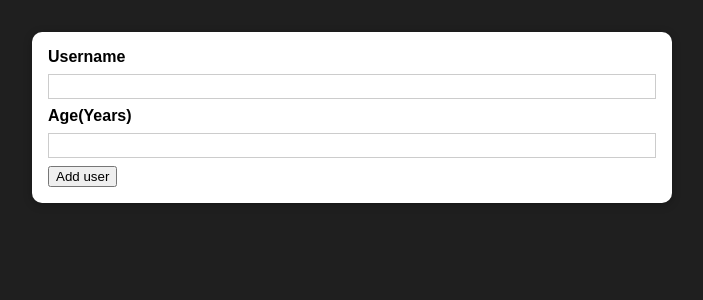
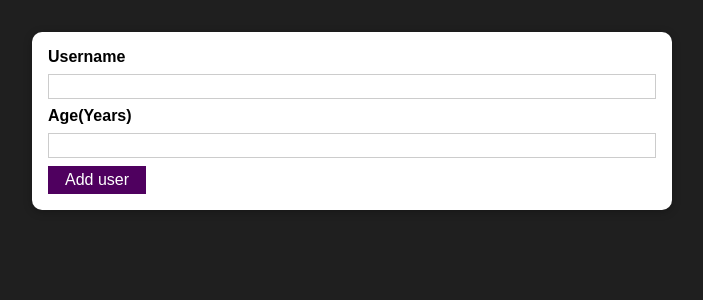
Before and after one commit to alenslyn/AddUser, a React (Create React App) app: page / in a window 1280 px wide. Shown: the top 300 px of the page, without its empty margins (288-991 px from the left). Built offline with nearby package versions, Linux system fonts and the light colour scheme.

Commit message:
feat: add button and addUser components

```diff
--- /dev/null
+++ b/src/components/UI/Button.js
@@ -0,0 +1,15 @@
+import classes from "./Button.module.css";
+
+const Button = (props) => {
+  return (
+    <button
+      className={classes.button}
+      type={props.type || "button"}
+      onclick={props.onClick}
+    >
+      {props.children}
+    </button>
+  );
+};
+
+export default Button;
--- /dev/null
+++ b/src/components/UI/Button.module.css
@@ -0,0 +1,18 @@
+.button {
+  font: inherit;
+  border: 1px solid #4f005f;
+  background: #4f005f;
+  color: white;
+  padding: 0.25rem 1rem;
+  cursor: pointer;
+}
+
+.button:hover,
+.button:active {
+  background: #741188;
+  border-color: #741188;
+}
+
+.button:focus {
+  outline: none;
+}
--- a/src/components/Users/AddUser.js
+++ b/src/components/Users/AddUser.js
@@ -1,18 +1,33 @@
+import { useState } from "react";
 import Card from "../UI/Card";
 import classes from "./AddUser.module.css";
+import Button from "../UI/Button";
+
 const AddUser = (props) => {
+  const [enteredUsername, setEnteredUsername] = useState("");
+  const [enteredAge, setEnteredAge] = useState("");
+
   const addUserHandler = (event) => {
     event.preventDefault();
+  };
+
+  const usernameChangeHandler = (event) => {
+    setEnteredUsername(event.target.value);
+  };
+  const ageChangeHandler = (event) => {
+    setEnteredAge(event.target.value);
   };
 
   return (
     <Card className={classes.input}>
       <form onSubmit={addUserHandler}>
         <label htmlFor="username">Username</label>
-        <input id="username" type="text" />
+        <input id="username" type="text" onChange={usernameChangeHandler} />
         <label htmlFor="age">Age(Years)</label>
         <input id="age" type="number" />
-        <button type="submit">Add user</button>
+        <Button type="submit" onChange={ageChangeHandler}>
+          Add user
+        </Button>
       </form>
     </Card>
   );
```
